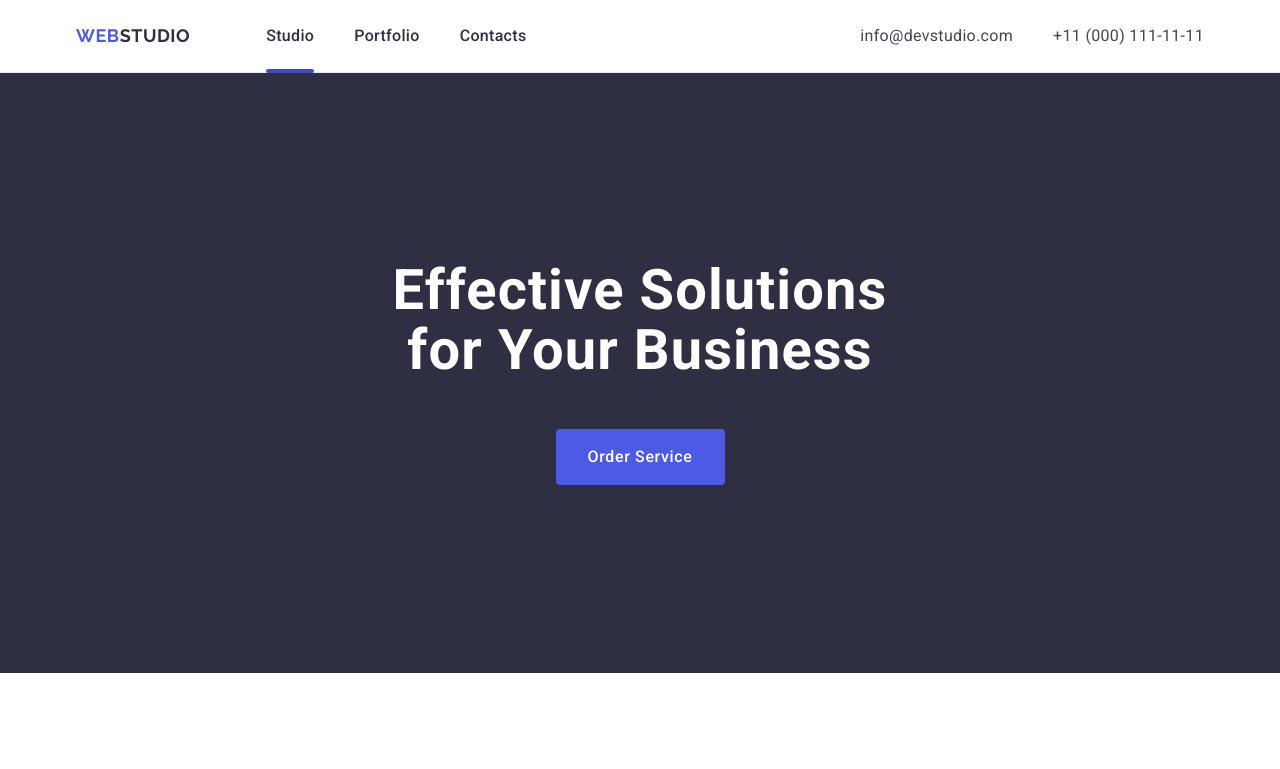
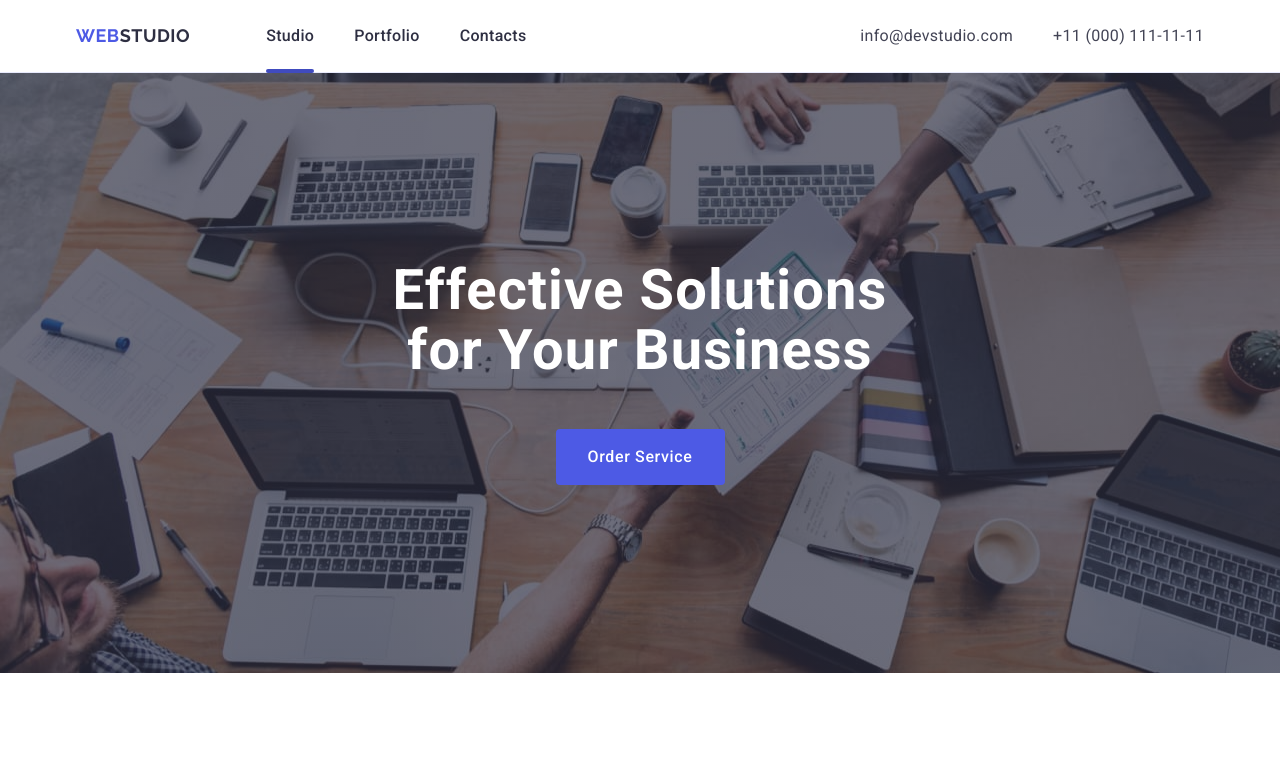
Before and after one commit to ankhod/goit-markup-hw-04, a plain HTML site: page index.html in a window 1280 px wide. Shown: the top 769 px of the page. Drawn offline with nearby package versions, Linux system fonts and the light colour scheme.

Commit message:
section-hiro

```diff
--- a/css/styles.css
+++ b/css/styles.css
@@ -197,7 +197,7 @@ body {
   letter-spacing: 0.02em;
   text-align: center;
   color: #fff;
-  background: #2e2f42;
+
   max-width: 496px;
 }
 
@@ -222,7 +222,8 @@ body {
 }
 
 .hero-section {
-  background-image: url(../images/dark-bg-1.jpg) linear-gradient(rgba(46, 47, 66, 0.7) rgba(46, 47, 66, 0.7));
+  background-image: linear-gradient(rgba(46, 47, 66, 0.7), rgba(46, 47, 66, 0.7)), url(../images/people-office-1.jpg);
+  background-size: cover;
 }
 
 /* ================ /HERO STYLES ================ */
```
